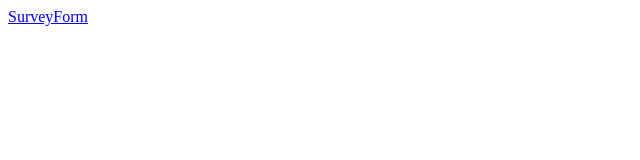
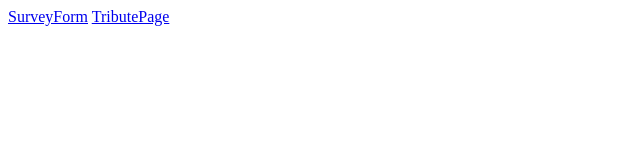
Before and after one commit to fyasm33n/FCC_ResponsiveWeb, a plain HTML site: page index.html in a window 1280 px wide. Shown: the whole page, without its empty margins (0-640 px from the left). Drawn offline with Linux system fonts and the light colour scheme.

Commit message:
Added tribute pagl link in the root index

```diff
--- a/index.html
+++ b/index.html
@@ -1,5 +1,7 @@
 <html>
     <body>
         <a href="./SurveyForm">SurveyForm</a>
+        <a href="./TributePage">TributePage</a>
+    </body>
     </body>
 </html>
```
